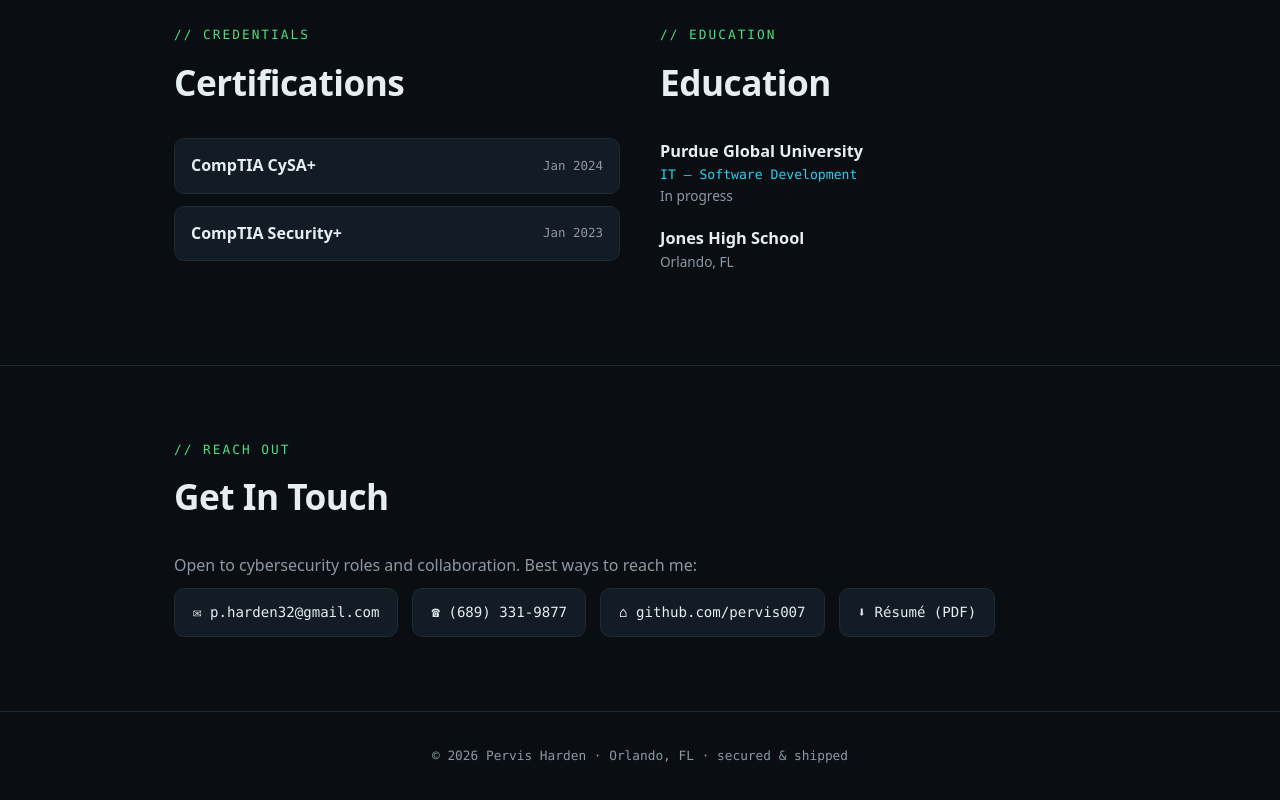
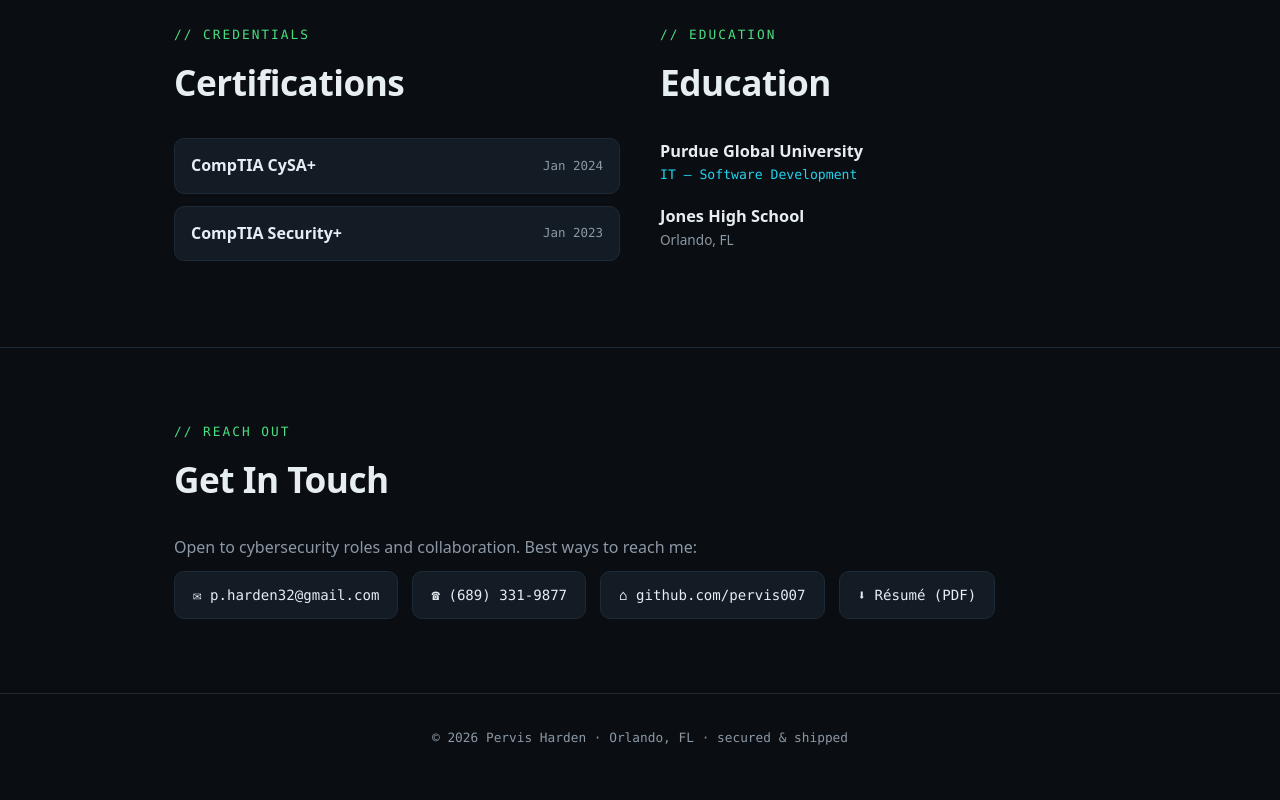
Before and after one commit to pervis007/pervis007.github.io, a plain HTML site: page index.html in a window 1280 px wide. Shown: the part 3608-4408 px from the top of the page. Drawn offline with Linux system fonts and the light colour scheme.

Commit message:
Remove education status from Purdue Global University
Removed 'In progress' status from Purdue Global University education section.

```diff
--- a/index.html
+++ b/index.html
@@ -271,7 +271,6 @@
         <div class="item">
           <h3>Purdue Global University</h3>
           <div class="sub">IT — Software Development</div>
-          <div class="meta">In progress</div>
         </div>
         <div class="item">
           <h3>Jones High School</h3>
```
